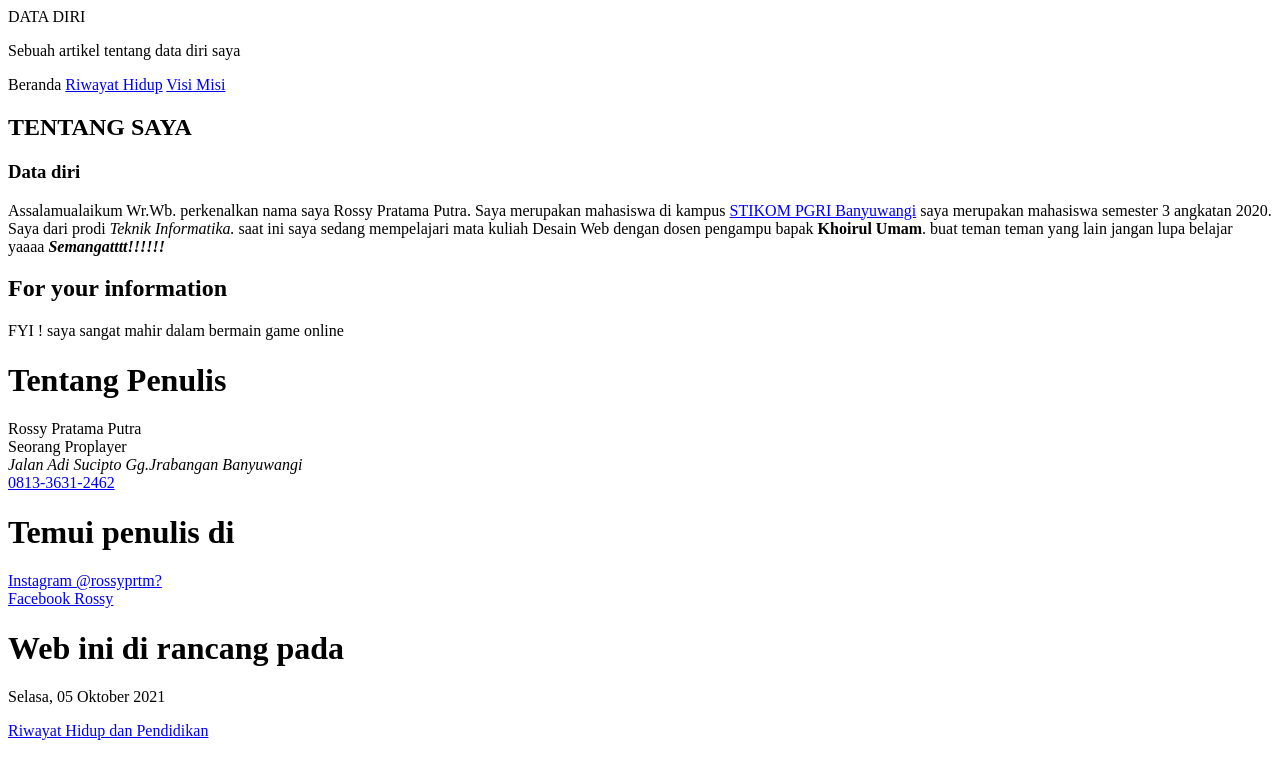
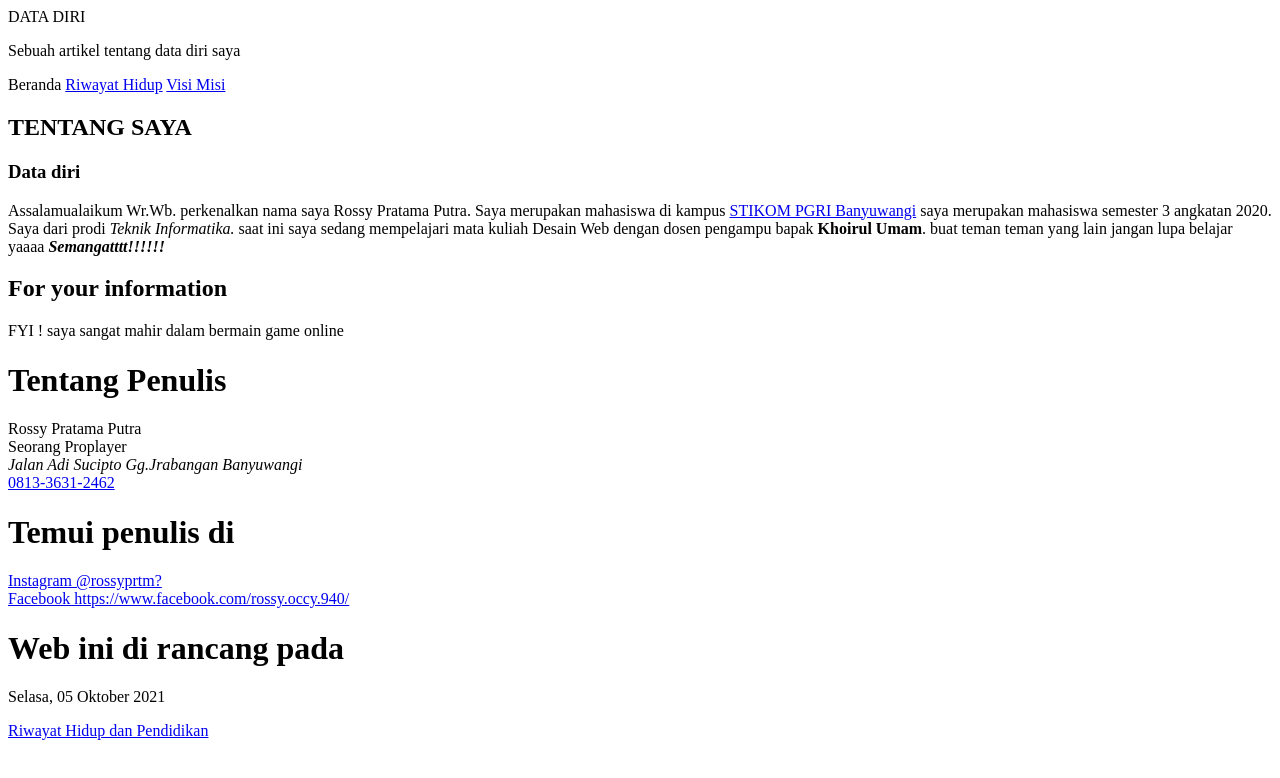
Before and after one commit to ROSSYPRTM/1120101886_ROSSY, a plain HTML site: page index.html in a window 1280 px wide. Drawn offline with Linux system fonts and the light colour scheme.

Commit message:
Update index.html

```diff
--- a/index.html
+++ b/index.html
@@ -51,7 +51,7 @@
                         <span class="instagram"><a href="https://www.instagram.com/rossyprtm/?utm_medium=copy_link">
                             Instagram @rossyprtm?</a></span><br />
                         <span class="Facebook"><a href="https://https://www.facebook.com/rossy.occy.940">
-                            Facebook Rossy</a></span>
+                            Facebook https://www.facebook.com/rossy.occy.940/</a></span>
                 </div>
                 <div>
                     <h1>Web ini di rancang pada</h1>
```
